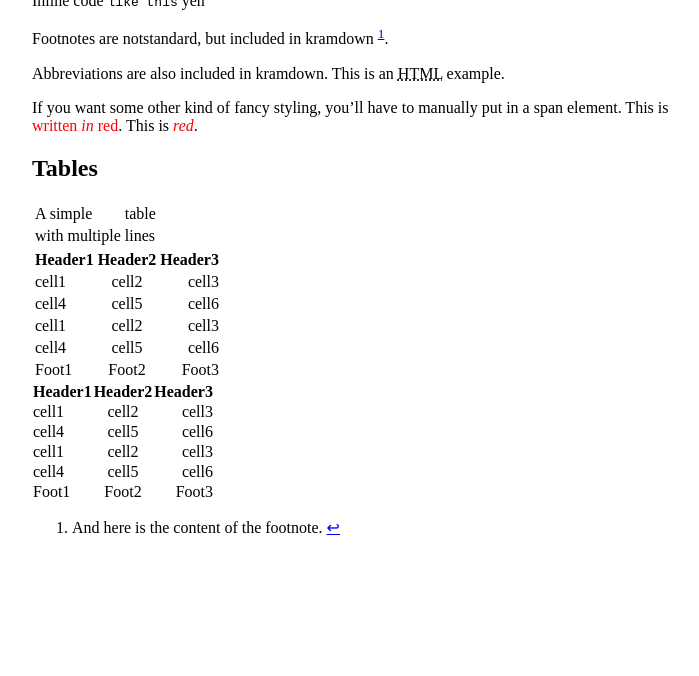
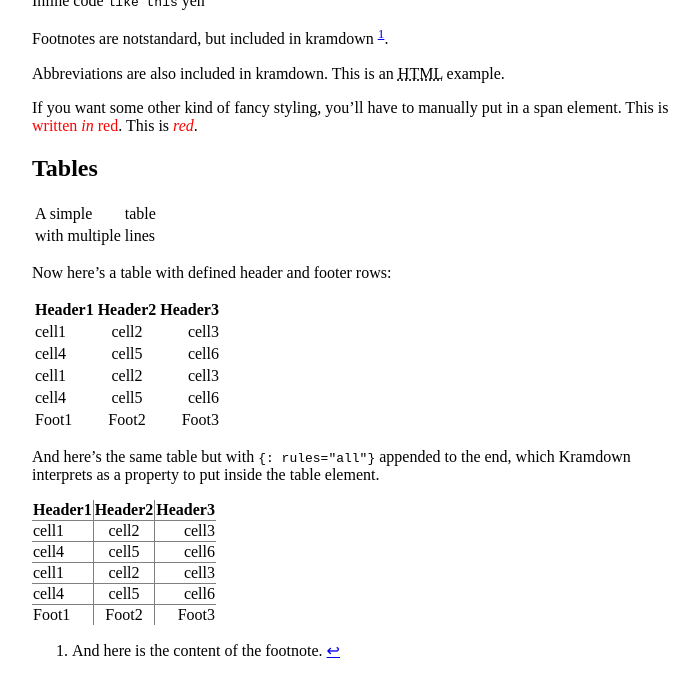
Before and after one commit to RobertWinslow/Github-Pages-NonTheme, a Jekyll site: the page built from index.md, in a window 1280 px wide and 900 px high, scrolled down 1405 px, cut to the strip 224-900 px from the top of the window. Shown: the whole strip, without its empty margins (288-987 px from the left). Built offline with Jekyll 4.4.1, drawn with Linux system fonts in a browser that asks for light colours; our own code applies the rules of GitHub Pages for plain Markdown files; before the commit the page ends 2182 px from its top, so only the background shows below that.

Commit message:
Update index.md

```diff
--- a/index.md
+++ b/index.md
@@ -92,6 +92,8 @@ This is *red*{: style="color: red"}.
 | A simple | table |
 | with multiple | lines|
 
+Now here's a table with defined header and footer rows:
+
 | Header1 | Header2 | Header3 |
 |:--------|:-------:|--------:|
 | cell1   | cell2   | cell3   |
@@ -102,6 +104,8 @@ This is *red*{: style="color: red"}.
 |=====
 | Foot1   | Foot2   | Foot3 |
 
+And here's the same table but with `{: rules="all"}` appended to the end, which Kramdown interprets as a property to put inside the table element.
+
 | Header1 | Header2 | Header3 |
 |:--------|:-------:|--------:|
 | cell1   | cell2   | cell3   |
@@ -111,4 +115,4 @@ This is *red*{: style="color: red"}.
 | cell4   | cell5   | cell6   |
 |=====
 | Foot1   | Foot2   | Foot3
-{: rules="none"}
+{: rules="all"}
```
